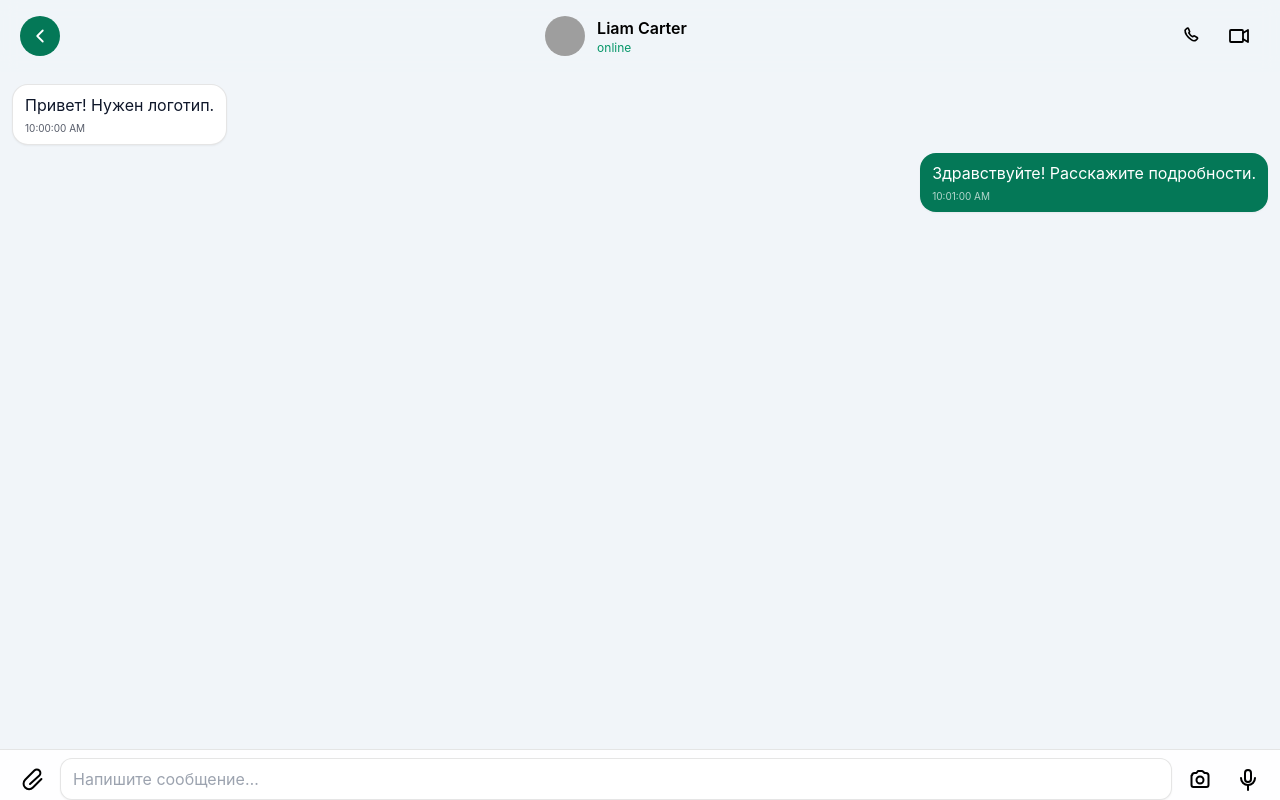
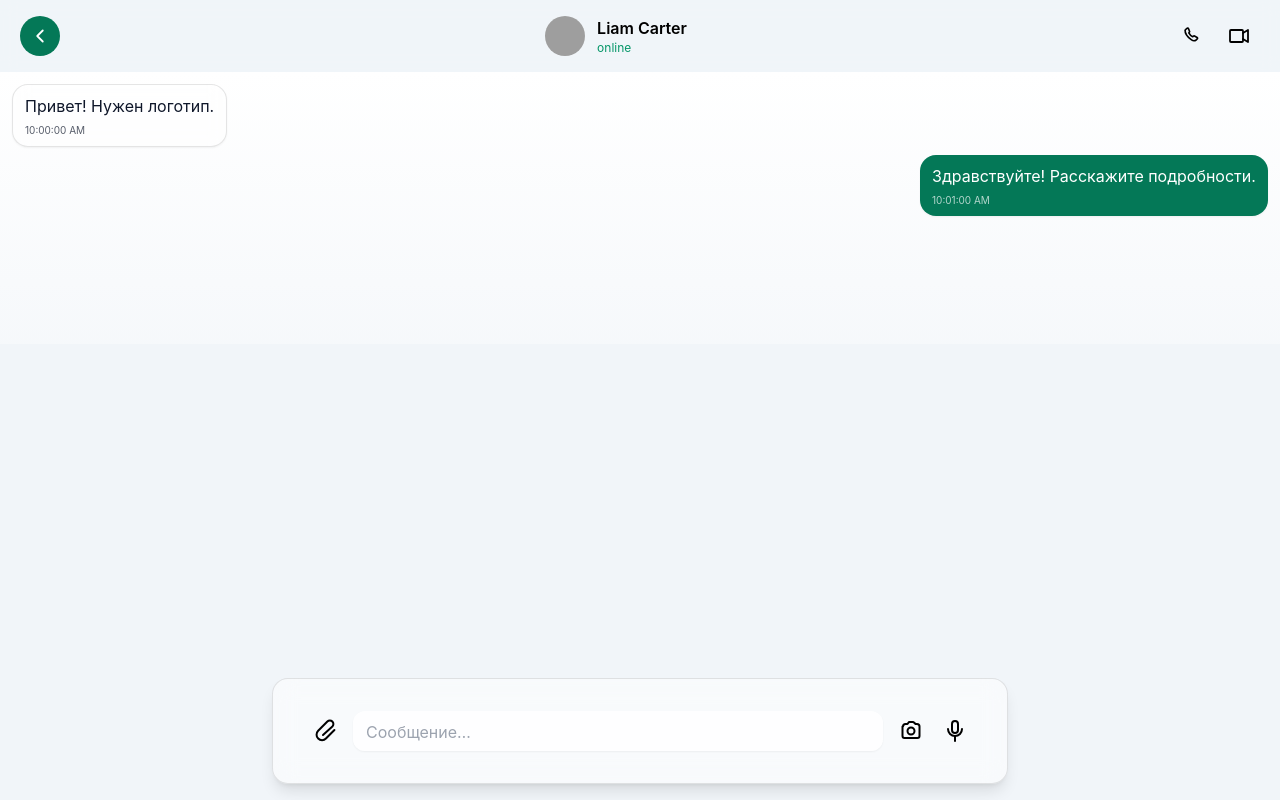
Before and after one commit to m1ke1994/apps-messeger, a Vue app in the folder my-vue-app/: page /chats/1 in a window 1280 px wide. Built offline with nearby package versions, Linux system fonts and the light colour scheme; grey boxes are pictures that could not be loaded.

Commit message:
форма отправки сообщения (почему то ломается после отправки сообщения)

```diff
--- a/my-vue-app/src/views/ChatsDetail.vue
+++ b/my-vue-app/src/views/ChatsDetail.vue
@@ -48,14 +48,35 @@ const draft = ref('')
 const hasDraft = computed(() => draft.value.trim().length > 0)
 
 const showEmoji = ref(false)
-const emojis = ['😀', '😁', '😂', '🤣', '😊', '😍', '🤝', '👍', '🔥', '💡', '✅', '❗', '🎯', '🚀', '💼', '🧩']
+const emojis = ['😀','😁','😂','🤣','😊','😍','🤝','👍','🔥','💡','✅','❗','🎯','🚀','💼','🧩']
 
+// === ГЛАВНОЕ: умный автогров с порогом 100 слов ===
+function countWords(s: string) {
+  const t = s.trim()
+  if (!t) return 0
+  return t.split(/\s+/u).length
+}
 function autoGrow(event?: Event) {
   const el = event ? (event.target as HTMLTextAreaElement) : textareaEl.value
   if (!el) return
+
+  const words = countWords(draft.value)
+  const limitPxWhenLong = 180             // высота при >100 слов
+  const softMaxWhenShort = Math.floor(window.innerHeight * 0.5) // 50vh
+
+  // сбрасываем, меряем естественную высоту
   el.style.height = 'auto'
-  const maxHeight = 180
-  el.style.height = `${Math.min(el.scrollHeight, maxHeight)}px`
+
+  if (words <= 100) {
+    // растём до полного вмещения, но разумно ограничим 50vh
+    const next = Math.min(el.scrollHeight, softMaxWhenShort)
+    el.style.overflowY = el.scrollHeight > softMaxWhenShort ? 'auto' : 'hidden'
+    el.style.height = `${next}px`
+  } else {
+    // длинные тексты — фиксируем «компактную» высоту со скроллом
+    el.style.overflowY = 'auto'
+    el.style.height = `${Math.min(el.scrollHeight, limitPxWhenLong)}px`
+  }
 }
 
 function addEmoji(emoji: string) {
@@ -76,25 +97,34 @@ async function handleSend() {
     text,
   })
   draft.value = ''
-  if (textareaEl.value) textareaEl.value.style.height = 'auto'
+  if (textareaEl.value) {
+    textareaEl.value.style.height = 'auto'
+    textareaEl.value.style.overflowY = 'hidden'
+  }
   ;(document.activeElement as HTMLElement | null)?.blur?.()
   showEmoji.value = false
 }
 
 const fileInputAny = ref<HTMLInputElement | null>(null)
 const fileInputImg = ref<HTMLInputElement | null>(null)
+function openFilePickerAny() { fileInputAny.value?.click() }
+function openFilePickerImg() { fileInputImg.value?.click() }
 
-function openFilePickerAny() {
-  fileInputAny.value?.click()
-}
-function openFilePickerImg() {
-  fileInputImg.value?.click()
+function addImageFromBlob(blob: Blob) {
+  const url = URL.createObjectURL(blob)
+  messages.value.push({
+    id: crypto.randomUUID(),
+    chatId: chatId.value,
+    authorId: meId,
+    createdAt: new Date().toISOString(),
+    type: 'image',
+    imageUrl: url,
+  })
 }
 
 function onFilesPicked(e: Event, onlyImages = false) {
   const files = (e.target as HTMLInputElement).files
   if (!files || !files.length) return
-
   for (const file of Array.from(files)) {
     const url = URL.createObjectURL(file)
     if (file.type.startsWith('image/')) {
@@ -121,10 +151,43 @@ function onFilesPicked(e: Event, onlyImages = false) {
   ;(e.target as HTMLInputElement).value = ''
 }
 
+const isDragOver = ref(false)
+function onDropFiles(e: DragEvent) {
+  isDragOver.value = false
+  if (!e.dataTransfer) return
+  const files = Array.from(e.dataTransfer.files || [])
+  if (!files.length) return
+  for (const file of files) {
+    if (file.type.startsWith('image/')) addImageFromBlob(file)
+    else {
+      const url = URL.createObjectURL(file)
+      messages.value.push({
+        id: crypto.randomUUID(),
+        chatId: chatId.value,
+        authorId: meId,
+        createdAt: new Date().toISOString(),
+        type: 'file',
+        fileName: file.name,
+        fileUrl: url,
+      })
+    }
+  }
+}
+
+function onPaste(e: ClipboardEvent) {
+  const items = e.clipboardData?.items
+  if (!items) return
+  for (const it of items) {
+    if (it.type.startsWith('image/')) {
+      const blob = it.getAsFile()
+      if (blob) addImageFromBlob(blob)
+    }
+  }
+}
+
 const recording = ref(false)
 const mediaRecorder = ref<MediaRecorder | null>(null)
 const chunks: BlobPart[] = []
-
 async function toggleRecord() {
   if (!recording.value) {
     try {
@@ -146,8 +209,8 @@ async function toggleRecord() {
       }
       mediaRecorder.value.start()
       recording.value = true
-    } catch (error) {
-      console.error('Microphone permission error:', error)
+    } catch (e) {
+      console.error('Microphone permission error:', e)
       recording.value = false
     }
   } else {
@@ -157,7 +220,7 @@ async function toggleRecord() {
   }
 }
 
-// небольшой автоскролл к последнему сообщению
+// автоскролл
 const mainEl = ref<HTMLElement | null>(null)
 watch(thread, () => {
   requestAnimationFrame(() => {
@@ -168,23 +231,35 @@ onMounted(() => {
   requestAnimationFrame(() => {
     mainEl.value?.scrollTo({ top: mainEl.value.scrollHeight })
   })
+  // первичный расчёт высоты поля
+  autoGrow()
 })
+
+// также пересчитываем высоту при каждом изменении драфта (на случай программных вставок)
+watch(draft, () => autoGrow())
 </script>
 
 <template>
-  <div class="flex min-h-[100dvh] flex-col bg-background-light dark:bg-background-dark">
-    <!-- Лента -->
-    <main ref="mainEl" class="flex-1 overflow-y-auto overscroll-contain scroll-smooth px-3 pt-3 pb-[calc(env(safe-area-inset-bottom,0px)+6rem)]">
+  <div class="flex min-h-[100dvh] flex-col bg-gradient-to-b from-white to-slate-50/70 dark:from-slate-900 dark:to-slate-950">
+    <main
+      ref="mainEl"
+      class="flex-1 overflow-y-auto overscroll-contain scroll-smooth px-3 pt-3 pb-[calc(env(safe-area-inset-bottom,0px)+7.5rem)]"
+      :class="isDragOver ? 'ring-2 ring-primary/40 rounded-2xl' : ''"
+      @dragover.prevent="isDragOver = true"
+      @dragleave.prevent="isDragOver = false"
+      @drop.prevent="onDropFiles"
+      @paste="onPaste"
+    >
       <template v-if="thread.length">
         <div v-for="message in thread" :key="message.id" class="mb-2 flex w-full">
           <div
-            class="max-w-[75%] rounded-2xl px-3 py-2 shadow-sm"
+            class="max-w-[78%] rounded-2xl px-3 py-2 shadow-sm transition-transform duration-150 will-change-transform"
             :class="message.authorId === meId
               ? 'ml-auto bg-primary text-white'
-              : 'mr-auto border border-black/10 bg-white text-slate-900 dark:border-white/10 dark:bg-white/10 dark:text-white'"
+              : 'mr-auto border border-black/10 bg-white/90 text-slate-900 dark:border-white/10 dark:bg-white/10 dark:text-white backdrop-blur supports-[backdrop-filter]:bg-white/40 supports-[backdrop-filter]:dark:bg-white/5'"
           >
             <template v-if="message.type === 'text'">
-              <p class="whitespace-pre-line">{{ message.text }}</p>
+              <p class="whitespace-pre-line leading-relaxed">{{ message.text }}</p>
             </template>
 
             <template v-else-if="message.type === 'image'">
@@ -192,7 +267,7 @@ onMounted(() => {
             </template>
 
             <template v-else-if="message.type === 'file'">
-              <a :href="message.fileUrl" download class="break-all underline">{{ message.fileName || 'Файл' }}</a>
+              <a :href="message.fileUrl" download class="break-all underline">📎 {{ message.fileName || 'Файл' }}</a>
             </template>
 
             <template v-else-if="message.type === 'audio'">
@@ -214,51 +289,56 @@ onMounted(() => {
       </div>
     </main>
 
-    <!-- Футер с двумя состояниями -->
+    <!-- Плавающий современный композер -->
+    <div class="pointer-events-none fixed inset-x-0 bottom-0 z-30 pb-[max(env(safe-area-inset-bottom),16px)]">
+      <div class="mx-auto w-full max-w-3xl px-4">
         <footer
-      class="fixed inset-x-0 bottom-0 z-30 border-t border-black/10 bg-white/90 px-3 pb-[env(safe-area-inset-bottom)] pt-2 backdrop-blur dark:border-white/10 dark:bg-slate-900/90"
+          class="pointer-events-auto rounded-2xl border border-black/10 bg-white/70 shadow-lg backdrop-blur-md dark:border-white/10 dark:bg-slate-900/60
+                 supports-[backdrop-filter]:bg-white/50 supports-[backdrop-filter]:dark:bg-slate-900/40"
         >
-      <form class="flex items-end gap-2" @submit.prevent="handleSend">
-        <!-- СКРЕПКА (всегда) -->
+          <form class="flex items-end gap-2 p-8" @submit.prevent="handleSend">
+            <!-- Скрепка (всегда) -->
             <button
               type="button"
-          class="rounded-xl p-2 text-[16px] hover:bg-black/5 dark:hover:bg-white/10"
+              class="group rounded-xl p-2 text-[16px] transition hover:bg-black/5 active:scale-95 dark:hover:bg-white/10"
               @click="openFilePickerAny"
               aria-label="Прикрепить файл"
+              title="Прикрепить файл"
             >
-          <!-- paperclip -->
-          <svg class="h-6 w-6" viewBox="0 0 24 24" fill="none" stroke="currentColor" aria-hidden="true">
-            <path d="M21.44 11.05l-8.49 8.49a5.5 5.5 0 01-7.78-7.78l9.19-9.19a3.5 3.5 0 015 5L10 16" stroke-width="2" stroke-linecap="round" stroke-linejoin="round" />
+              <svg class="h-6 w-6 transition-transform group-active:scale-95" viewBox="0 0 24 24" fill="none" stroke="currentColor">
+                <path d="M21.44 11.05l-8.49 8.49a5.5 5.5 0 01-7.78-7.78l9.19-9.19a3.5 3.5 0 015 5L10 16"
+                      stroke-width="2" stroke-linecap="round" stroke-linejoin="round" />
               </svg>
             </button>
 
-        <!-- ТЕКСТОВОЕ ПОЛЕ -->
+            <!-- Поле ввода -->
             <div class="relative flex-1">
               <textarea
                 ref="textareaEl"
                 v-model="draft"
                 rows="1"
-            placeholder="Напишите сообщение…"
-            class="block w-full resize-none rounded-xl border border-black/10 bg-white px-3 py-2 pr-10 text-[16px] leading-6 shadow-sm focus:outline-none focus:ring-2 focus:ring-primary/30 dark:border-white/10 dark:bg-white/5 dark:text-white"
+                placeholder="Сообщение…"
+                class="grow-height-smooth block w-full resize-none rounded-xl border border-transparent bg-white/80 px-3 py-2 pr-12 text-[16px] leading-6 shadow-sm
+                       focus:border-primary/30 focus:outline-none focus:ring-2 focus:ring-primary/20
+                       dark:bg-white/5 dark:text-white"
                 @input="autoGrow"
                 @keydown.enter.exact.prevent="handleSend"
                 inputmode="text"
                 enterkeyhint="send"
               />
-          <!-- Emoji toggle -->
 
 
               <!-- Emoji picker -->
               <div
                 v-if="showEmoji"
-            class="absolute bottom-full mb-2 max-w-[260px] rounded-xl border border-black/10 bg-white p-2 shadow-lg dark:border-white/10 dark:bg-slate-900"
+                class="absolute bottom-full mb-2 max-w-[260px] rounded-xl border border-black/10 bg-white p-2 shadow-xl dark:border-white/10 dark:bg-slate-900"
               >
                 <div class="flex flex-wrap gap-1">
                   <button
                     v-for="emoji in emojis"
                     :key="emoji"
                     type="button"
-                class="rounded-md px-2 py-1 text-[16px] hover:bg-black/5 dark:hover:bg-white/10"
+                    class="rounded-md px-2 py-1 text-[16px] transition hover:bg-black/5 dark:hover:bg-white/10"
                     @click="addEmoji(emoji)"
                   >
                     {{ emoji }}
@@ -267,63 +347,82 @@ onMounted(() => {
               </div>
             </div>
 
-        <!-- ПРАВАЯ ЧАСТЬ -->
-        <!-- Состояние 1: НЕТ текста -> показываем Фото + Голос -->
-        <template v-if="!hasDraft">
-          <!-- Фото -->
+            <!-- Правая группа: два состояния -->
+            <transition name="fade-scale" mode="out-in">
+              <div v-if="!hasDraft" key="tools" class="flex items-center gap-1">
                 <button
                   type="button"
-            class="rounded-xl p-2 text-[16px] hover:bg-black/5 dark:hover:bg-white/10"
+                  class="group rounded-xl p-2 text-[16px] transition hover:bg-black/5 active:scale-95 dark:hover:bg-white/10"
                   @click="openFilePickerImg"
-            aria-label="Отправить фото"
+                  aria-label="Фото"
+                  title="Фото"
                 >
-            <!-- camera -->
-            <svg class="h-6 w-6" viewBox="0 0 24 24" fill="none" stroke="currentColor" aria-hidden="true">
+                  <svg class="h-6 w-6 transition-transform group-active:scale-95" viewBox="0 0 24 24" fill="none" stroke="currentColor">
                     <path d="M4 7.5A2.5 2.5 0 0 1 6.5 5h2l1.2-1.6A2 2 0 0 1 10.3 3h3.4a2 2 0 0 1 1.6.8L16.5 5H18A2.5 2.5 0 0 1 20.5 7.5V17A2 2 0 0 1 18.5 19h-13A2 2 0 0 1 3.5 17V7.5Z" stroke-width="2" stroke-linejoin="round"/>
                     <circle cx="12" cy="12" r="3.5" stroke-width="2"/>
                   </svg>
                 </button>
 
-          <!-- Голос -->
                 <button
                   type="button"
-            class="rounded-xl p-2 text-[16px] hover:bg-black/5 dark:hover:bg-white/10"
+                  class="group rounded-xl p-2 text-[16px] transition hover:bg-black/5 active:scale-95 dark:hover:bg-white/10"
                   :class="recording ? 'animate-pulse text-rose-600' : ''"
                   @click="toggleRecord"
-            aria-label="Голосовое сообщение"
+                  aria-label="Голос"
+                  title="Голос"
                 >
-            <svg v-if="!recording" class="h-6 w-6" viewBox="0 0 24 24" fill="none" stroke="currentColor" aria-hidden="true">
+                  <svg v-if="!recording" class="h-6 w-6 transition-transform group-active:scale-95" viewBox="0 0 24 24" fill="none" stroke="currentColor">
                     <path d="M12 2a3 3 0 0 0-3 3v6a3 3 0 0 0 6 0V5a3 3 0 0 0-3-3Z" stroke-width="2" stroke-linecap="round" stroke-linejoin="round" />
                     <path d="M19 10a7 7 0 0 1-14 0" stroke-width="2" stroke-linecap="round" stroke-linejoin="round" />
                     <path d="M12 17v5" stroke-width="2" stroke-linecap="round" />
                   </svg>
-            <svg v-else class="h-6 w-6" viewBox="0 0 24 24" fill="currentColor" aria-hidden="true">
+                  <svg v-else class="h-6 w-6" viewBox="0 0 24 24" fill="currentColor">
                     <circle cx="12" cy="12" r="6" />
                   </svg>
                 </button>
-        </template>
+              </div>
 
-        <!-- Состояние 2: ЕСТЬ текст -> показываем кнопку-отправку (самолёт) -->
-        <template v-else>
+              <div v-else key="send" class="flex items-center">
                 <button
                   type="submit"
-            class="h-10 shrink-0 rounded-xl bg-primary px-4 font-semibold text-white text-[16px] hover:opacity-90 active:translate-y-px disabled:opacity-50 flex items-center gap-2"
+                  class="inline-flex h-10 items-center justify-center gap-2 rounded-xl bg-primary px-4 font-semibold text-white text-[16px]
+                         transition hover:opacity-90 active:translate-y-px disabled:opacity-50"
                   :disabled="!hasDraft"
-            aria-label="Отправить сообщение"
+                  aria-label="Отправить"
+                  title="Отправить"
                 >
-            <!-- airplane -->
-            <svg class="h-5 w-5" viewBox="0 0 24 24" fill="none" stroke="currentColor" aria-hidden="true">
+                  <svg class="h-5 w-5 -rotate-6" viewBox="0 0 24 24" fill="none" stroke="currentColor">
                     <path d="M22 2L11 13" stroke-width="2" stroke-linecap="round" stroke-linejoin="round"/>
                     <path d="M22 2l-7 20-4-9-9-4 20-7Z" stroke-width="2" stroke-linecap="round" stroke-linejoin="round"/>
                   </svg>
-            <span class="sr-only">Отправить</span>
                 </button>
-        </template>
+              </div>
+            </transition>
 
-        <!-- Хиддены для выбора файлов -->
+            <!-- Хиддены для выбора -->
             <input ref="fileInputAny" type="file" class="hidden" multiple @change="(e) => onFilesPicked(e, false)" />
             <input ref="fileInputImg" type="file" class="hidden" accept="image/*" multiple @change="(e) => onFilesPicked(e, true)" />
           </form>
         </footer>
       </div>
+    </div>
+  </div>
 </template>
+
+<style scoped>
+/* плавная смена высоты поля */
+.grow-height-smooth {
+  transition: height 120ms ease;
+}
+
+/* плавные появления инструментов */
+.fade-scale-enter-active,
+.fade-scale-leave-active {
+  transition: opacity 120ms ease, transform 120ms ease;
+}
+.fade-scale-enter-from,
+.fade-scale-leave-to {
+  opacity: 0;
+  transform: scale(0.96);
+}
+</style>
```
Lines whose indentation alone changed are shown as unchanged.
